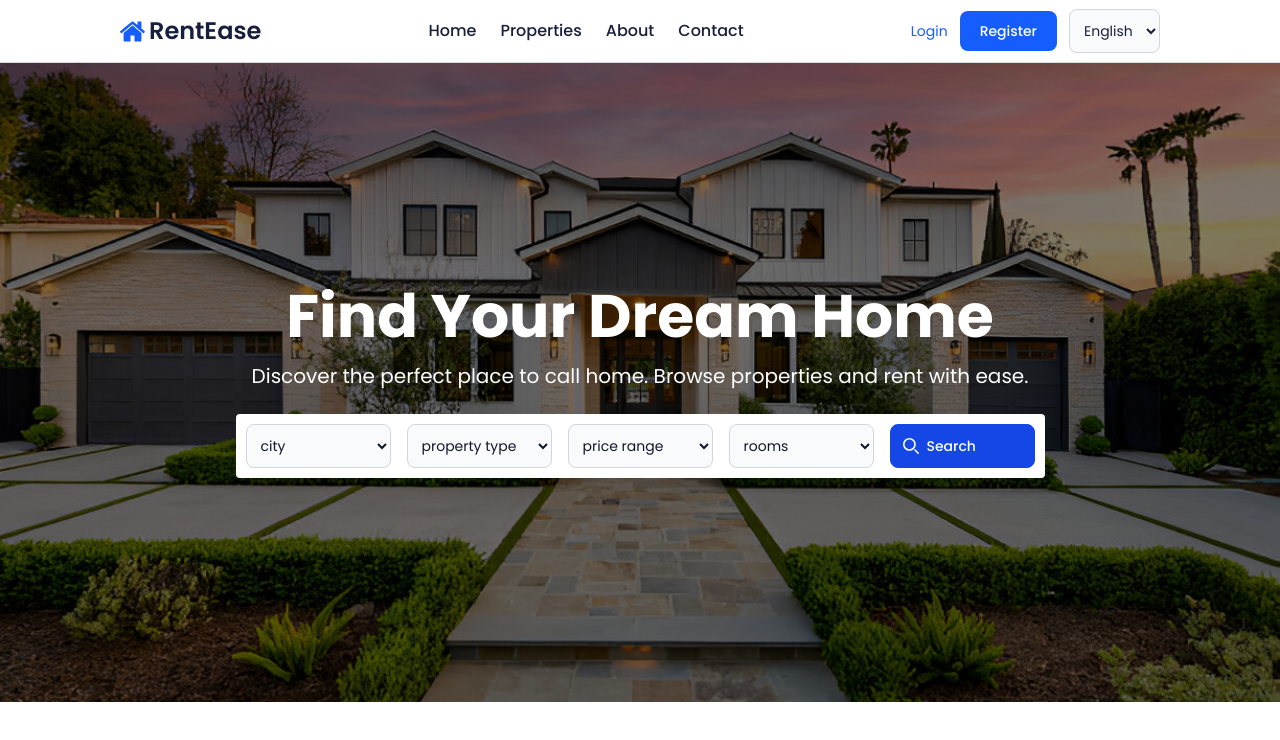
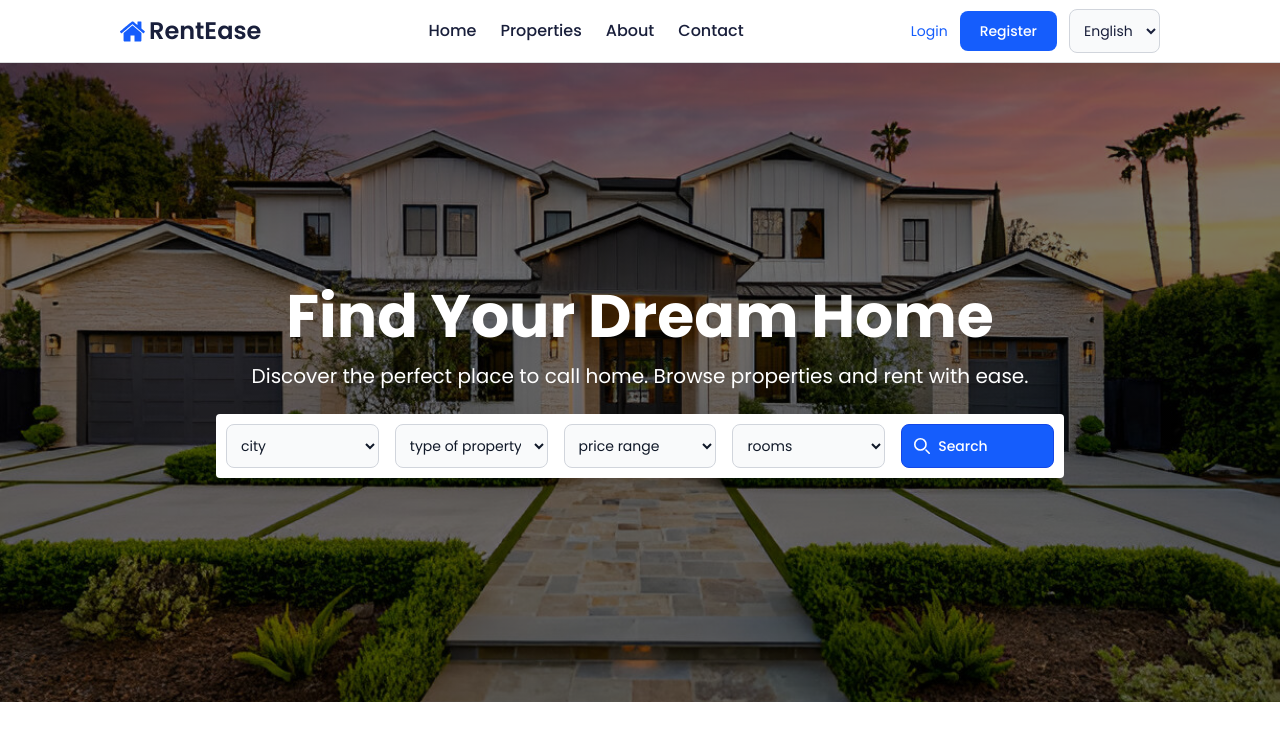
Before and after one commit to Abderrahmanlahmidi/RentEase, a React (Vite) app in the folder Client/: page / in a window 1280 px wide. Shown: the top 740 px of the page. Built offline with nearby package versions, Linux system fonts and the light colour scheme.

Commit message:
create the translation in the search bar

```diff
--- a/Client/src/public/locales/en/translation.json
+++ b/Client/src/public/locales/en/translation.json
@@ -26,7 +26,46 @@
     },
     "buttons": {
       "explore_now": "Explore Now",
-      "contact_us": "Contact Us"
+      "contact_us": "Contact Us",
+      "search": "Search"
+    },
+    "form": {
+      "city": {
+        "label": "city",
+        "options": {
+          "US": "United States",
+          "CA": "Canada",
+          "FR": "France",
+          "DE": "Germany"
         }
-
+      },
+      "propertyType": {
+        "label": "type of property",
+        "options": {
+          "apartment": "Apartment",
+          "house": "House",
+          "condo": "Condo",
+          "villa": "Villa"
         }
+      },
+      "priceRange": {
+        "label": "price range",
+        "options": {
+          "1000-2000": "$1000 - $2000",
+          "2000-3000": "$2000 - $3000",
+          "3000-4000": "$3000 - $4000",
+          "4000-5000": "$4000 - $5000"
+        }
+      },
+      "rooms": {
+        "label": "rooms",
+        "options": {
+          "1": "1 Room",
+          "2": "2 Rooms",
+          "3": "3 Rooms",
+          "4": "4 Rooms",
+          "5+": "5+ Rooms"
+        }
+      }
+    }
+  }
--- a/Client/src/public/locales/fr/translation.json
+++ b/Client/src/public/locales/fr/translation.json
@@ -26,9 +26,46 @@
     },
     "buttons": {
       "explore_now": "Explorez maintenant",
-      "contact_us": "Contactez-nous"
+      "contact_us": "Contactez-nous",
+      "search": "Rechercher"
+    },
+    "form": {
+      "city": {
+        "label": "ville",
+        "options": {
+          "US": "États-Unis",
+          "CA": "Canada",
+          "FR": "France",
+          "DE": "Allemagne"
         }
-
-
-
+      },
+      "propertyType": {
+        "label": "type propriété",
+        "options": {
+          "apartment": "Appartement",
+          "house": "Maison",
+          "condo": "Condo",
+          "villa": "Villa"
         }
+      },
+      "priceRange": {
+        "label": "gamme de prix",
+        "options": {
+          "1000-2000": "$1000 - $2000",
+          "2000-3000": "$2000 - $3000",
+          "3000-4000": "$3000 - $4000",
+          "4000-5000": "$4000 - $5000"
+        }
+      },
+      "rooms": {
+        "label": "nombre de chambres",
+        "options": {
+          "1": "1 Chambre",
+          "2": "2 Chambres",
+          "3": "3 Chambres",
+          "4": "4 Chambres",
+          "5+": "5+ Chambres"
+        }
+      }
+    }
+  }
--- a/Client/src/sections/homeSections/Hero.jsx
+++ b/Client/src/sections/homeSections/Hero.jsx
@@ -16,54 +16,38 @@ export default function Hero() {
           {t('hero.description')}
         </p>
         <form className="grid grid-cols-1 sm:grid-cols-2 lg:grid-cols-5 gap-4 bg-white rounded p-[10px] w-full">
-          <select
-            id="city"
-            className="bg-gray-50 border border-gray-300 text-gray-900 text-sm rounded-lg focus:ring-blue-500 focus:border-blue-500 block w-full p-2.5"
-          >
-            <option selected>city</option>
-            <option value="US">United States</option>
-            <option value="CA">Canada</option>
-            <option value="FR">France</option>
-            <option value="DE">Germany</option>
-          </select>
-
-          <select
-            id="property-type"
-            className="bg-gray-50 border border-gray-300 text-gray-900 text-sm rounded-lg focus:ring-blue-500 focus:border-blue-500 block w-full p-2.5"
-          >
-            <option selected>property type</option>
-            <option value="apartment">Apartment</option>
-            <option value="house">House</option>
-            <option value="condo">Condo</option>
-            <option value="villa">Villa</option>
-          </select>
-
-          <select
-            id="price-range"
-            className="bg-gray-50 border border-gray-300 text-gray-900 text-sm rounded-lg focus:ring-blue-500 focus:border-blue-500 block w-full p-2.5"
-          >
-            <option selected>price range</option>
-            <option value="1000-2000">$1000 - $2000</option>
-            <option value="2000-3000">$2000 - $3000</option>
-            <option value="3000-4000">$3000 - $4000</option>
-            <option value="4000-5000">$4000 - $5000</option>
-          </select>
-
-          <select
-            id="rooms"
-            className="bg-gray-50 border border-gray-300 text-gray-900 text-sm rounded-lg focus:ring-blue-500 focus:border-blue-500 block w-full p-2.5"
-          >
-            <option selected>rooms</option>
-            <option value="1">1 Room</option>
-            <option value="2">2 Rooms</option>
-            <option value="3">3 Rooms</option>
-            <option value="4">4 Rooms</option>
-            <option value="5+">5+ Rooms</option>
-          </select>
-
+           <select id="city" className="bg-gray-50 border border-gray-300 text-gray-900 text-sm rounded-lg focus:ring-blue-500 focus:border-blue-500 block w-full p-2.5">
+             <option selected>{t('form.city.label')}</option>
+             <option value="US">{t('form.city.options.US')}</option>
+             <option value="CA">{t('form.city.options.CA')}</option>
+             <option value="FR">{t('form.city.options.FR')}</option>
+             <option value="DE">{t('form.city.options.DE')}</option>
+           </select>
+            <select id="property-type" className="bg-gray-50 border border-gray-300 text-gray-900 text-sm rounded-lg focus:ring-blue-500 focus:border-blue-500 block w-full p-2.5">
+              <option selected>{t('form.propertyType.label')}</option>
+              <option value="apartment">{t('form.propertyType.options.apartment')}</option>
+              <option value="house">{t('form.propertyType.options.house')}</option>
+              <option value="condo">{t('form.propertyType.options.condo')}</option>
+              <option value="villa">{t('form.propertyType.options.villa')}</option>
+            </select>
+            <select id="price-range" className="bg-gray-50 border border-gray-300 text-gray-900 text-sm rounded-lg focus:ring-blue-500 focus:border-blue-500 block w-full p-2.5">
+              <option selected>{t('form.priceRange.label')}</option>
+              <option value="1000-2000">{t('form.priceRange.options.1000-2000')}</option>
+              <option value="2000-3000">{t('form.priceRange.options.2000-3000')}</option>
+              <option value="3000-4000">{t('form.priceRange.options.3000-4000')}</option>
+              <option value="4000-5000">{t('form.priceRange.options.4000-5000')}</option>
+            </select>
+            <select id="rooms" className="bg-gray-50 border border-gray-300 text-gray-900 text-sm rounded-lg focus:ring-blue-500 focus:border-blue-500 block w-full p-2.5">
+              <option selected>{t('form.rooms.label')}</option>
+              <option value="1">{t('form.rooms.options.1')}</option>
+              <option value="2">{t('form.rooms.options.2')}</option>
+              <option value="3">{t('form.rooms.options.3')}</option>
+              <option value="4">{t('form.rooms.options.4')}</option>
+              <option value="5+">{t('form.rooms.options.5+')}</option>
+            </select>
           <button
             type="submit"
-            className="inline-flex items-center py-2.5 px-3 text-sm font-medium text-white bg-blue-700 rounded-lg border border-blue-700 hover:bg-blue-800 focus:ring-4 focus:outline-none focus:ring-blue-300"
+            className="inline-flex cursor-pointer items-center py-2.5 px-3 text-sm font-medium text-white bg-blue-600 rounded-lg border border-blue-700 hover:bg-blue-700 focus:ring-4 focus:outline-none focus:ring-blue-300"
           >
             <svg
               className="w-4 h-4 me-2"
@@ -80,7 +64,7 @@ export default function Hero() {
                 d="m19 19-4-4m0-7A7 7 0 1 1 1 8a7 7 0 0 1 14 0Z"
               />
             </svg>
-            Search
+            {t('buttons.search')}
           </button>
         </form>
       </div>
```
Lines whose indentation alone changed are shown as unchanged.
